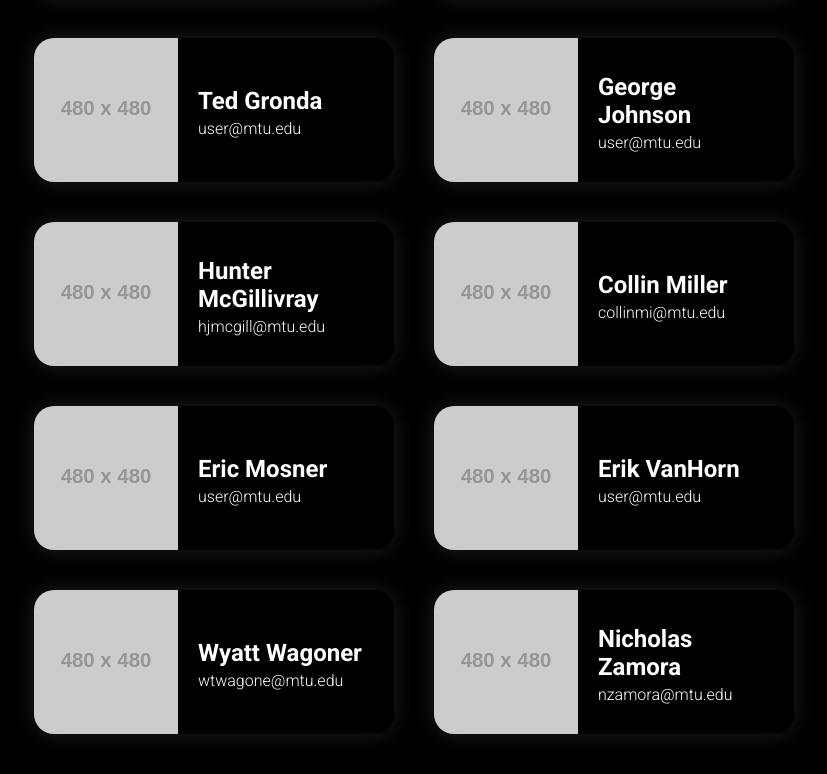
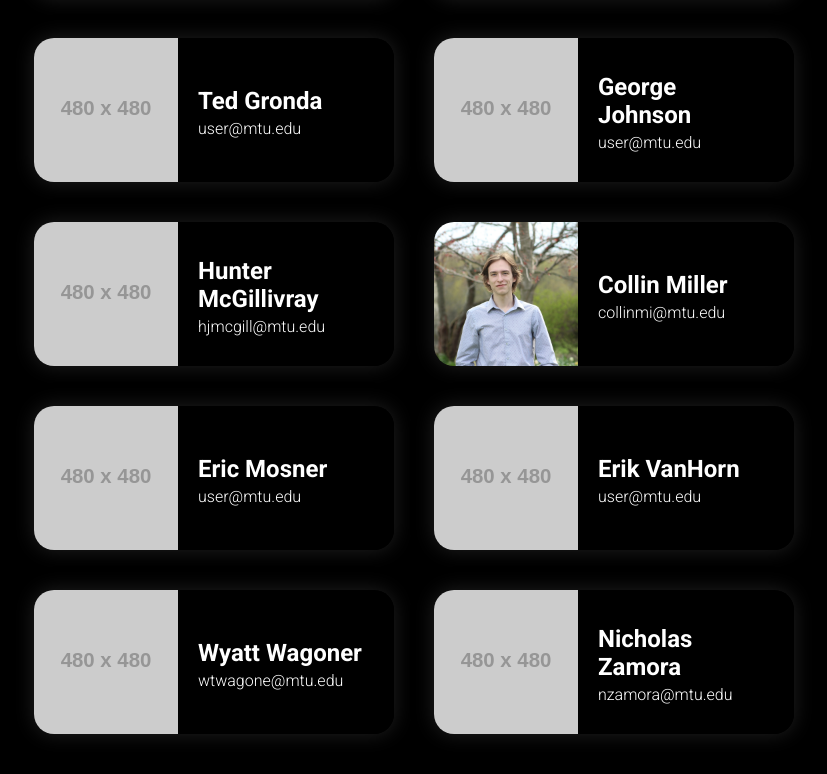
Before and after one commit to mtu-pstdl/website, a React (Create React App) app: page /members in a window 1280 px wide. Shown: the part 1852-2626 px from the top of the page, without its empty margins (226-1053 px from the left). Built offline with nearby package versions, Linux system fonts and the light colour scheme.

Commit message:
added picture

```diff
--- a/src/pages/members/members.ts
+++ b/src/pages/members/members.ts
@@ -86,7 +86,7 @@ export const members: MemberCollection[] = [
 				firstName: "Collin",
 				lastName: "Miller",
 				email: "collinmi@mtu.edu",
-				profile: "https://via.placeholder.com/480x480.png?text=Person"
+				profile: "./collin.jpg"
 			},
 			{
 				firstName: "Hunter",
```
Also changed, not shown: public/collin.jpg (added).
